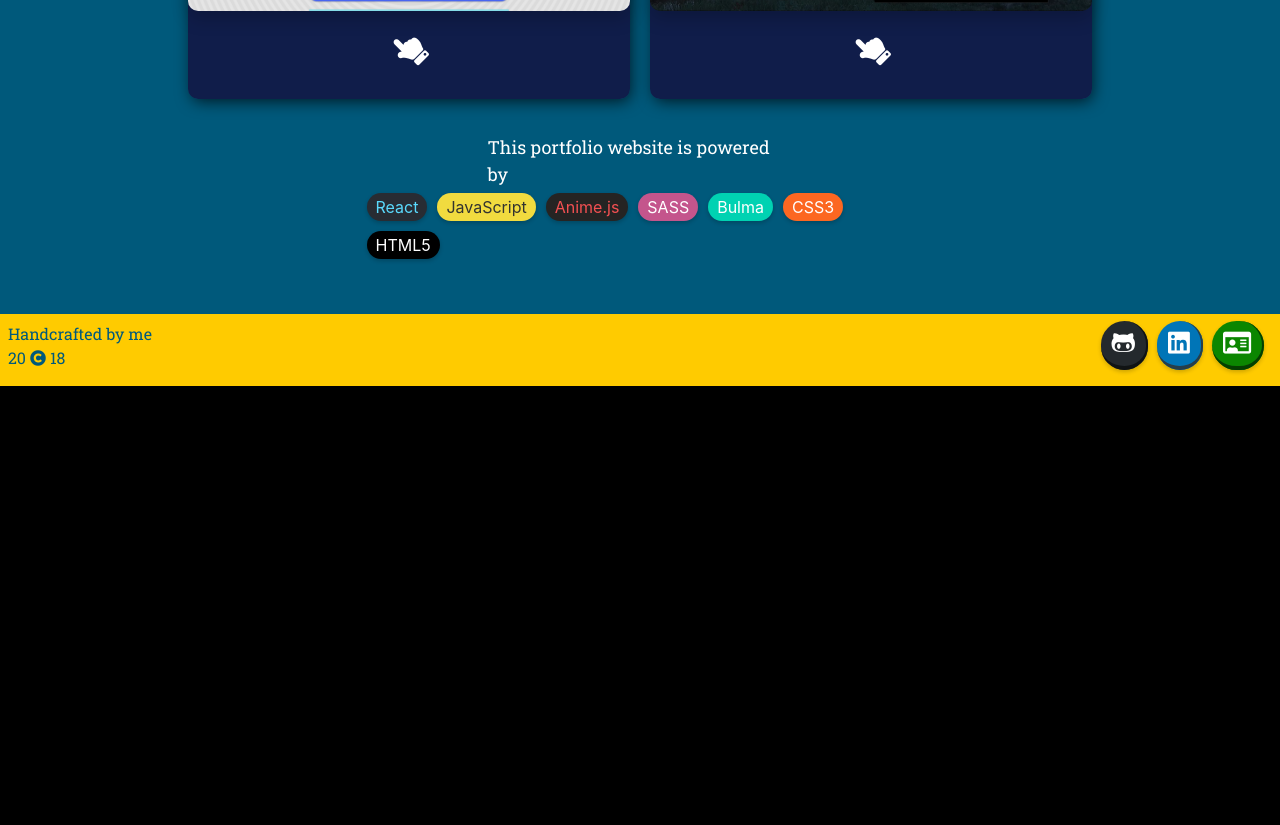
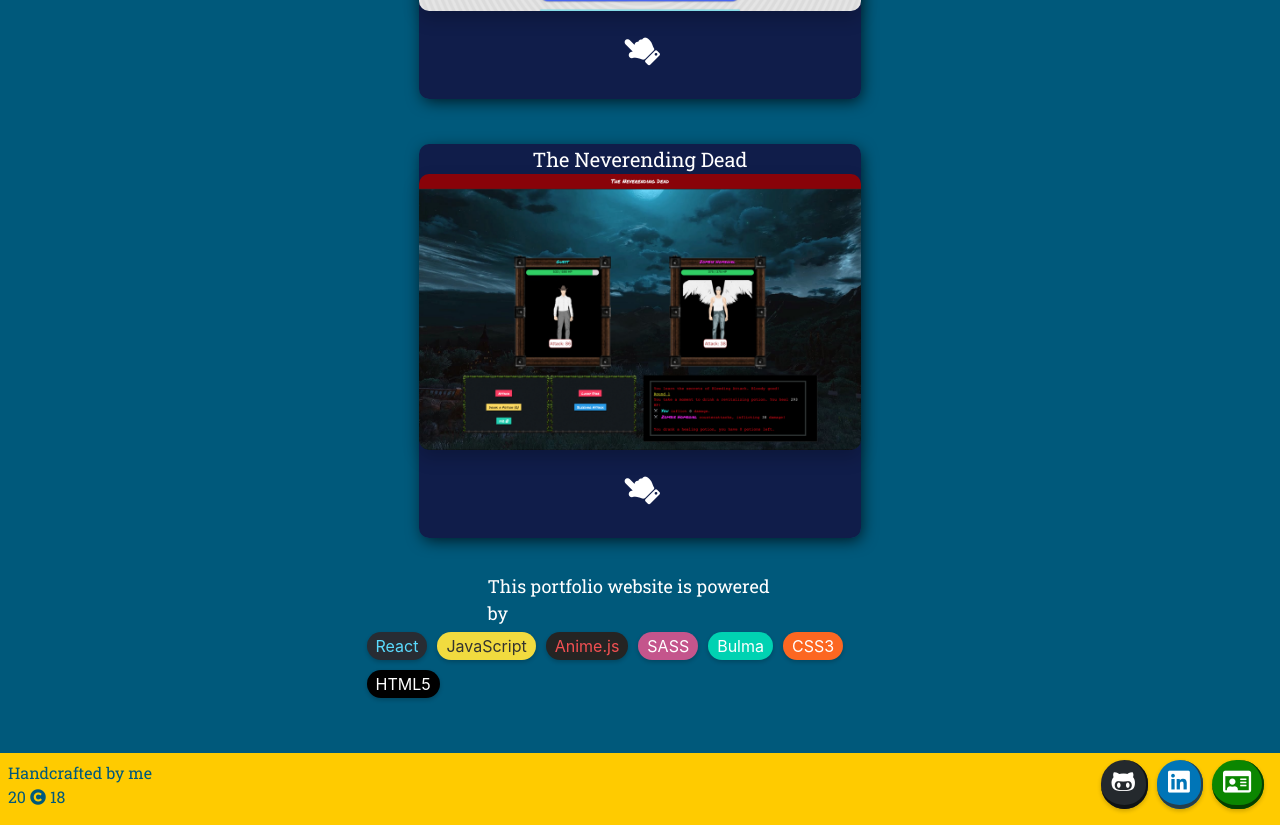
Before and after one commit to do-kevin/do-kevin.github.io, a React (Create React App) app: page / in a window 1280 px wide. Shown: the part 2380-3205 px from the top of the page. Before the commit the page ends 2766 px from the top, so only its background shows below. Built offline with nearby package versions, Linux system fonts and the light colour scheme.

Commit message:
Fixes wrong onClicks and adds missing section tags

```diff
--- a/src/pages/About.js
+++ b/src/pages/About.js
@@ -79,7 +79,7 @@ class About extends Component {
           color: "white",
           fontSize: "10vh"}}>
         Featured Projects</header>
-        <section className="showcase-projects" onClick={this.props.handleProjectOne}>
+        <section className="showcase-projects" onClick={this.props.handleProjectThree}>
             <figure className="project-showcase-container">
             <div>
                 <h1>Zephyr Node</h1>
@@ -103,6 +103,8 @@ class About extends Component {
                 <p><i style={{transform: "rotate(-45deg)"}} className="fas fa-hand-point-up"></i></p>
               </div>
             </figure>
+            </section>
+            <section className="showcase-projects" onClick={this.props.handleProjectTwo}>
             <figure className="project-showcase-container">
             <div>
                 <h1>The Neverending Dead</h1>
```
